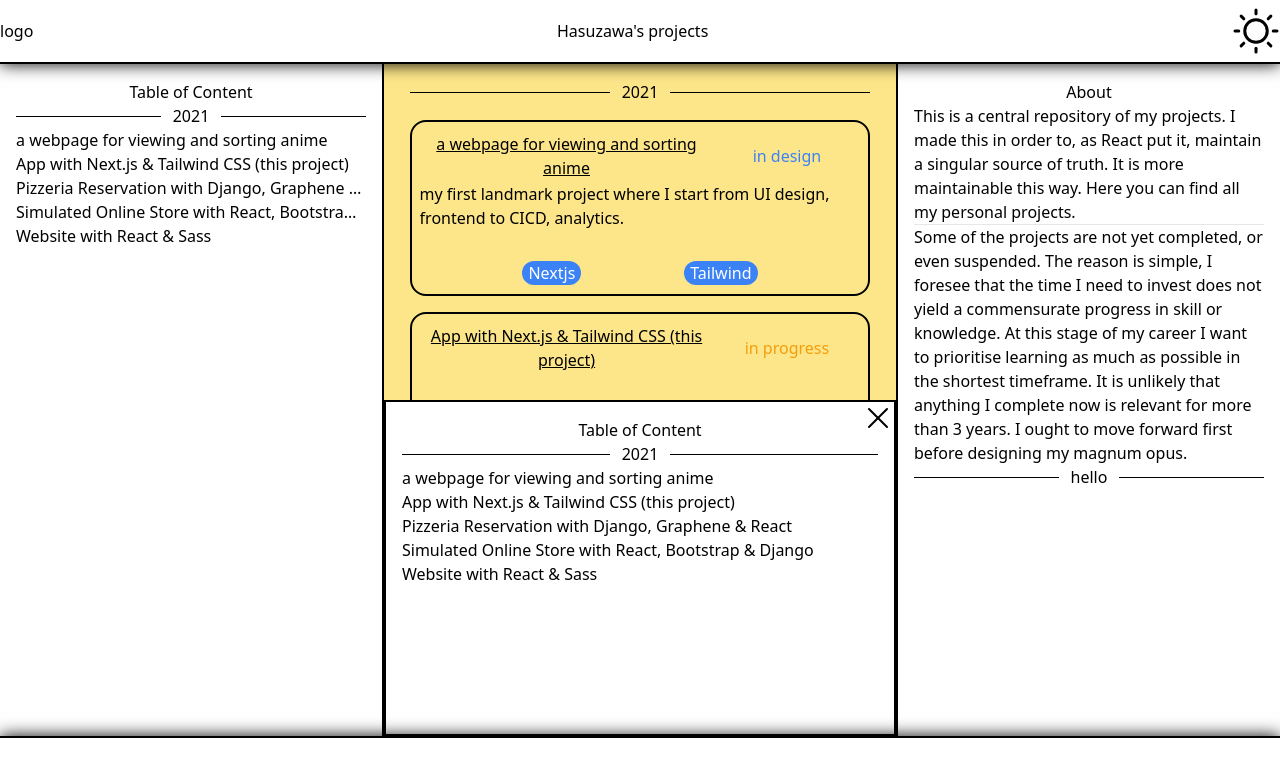
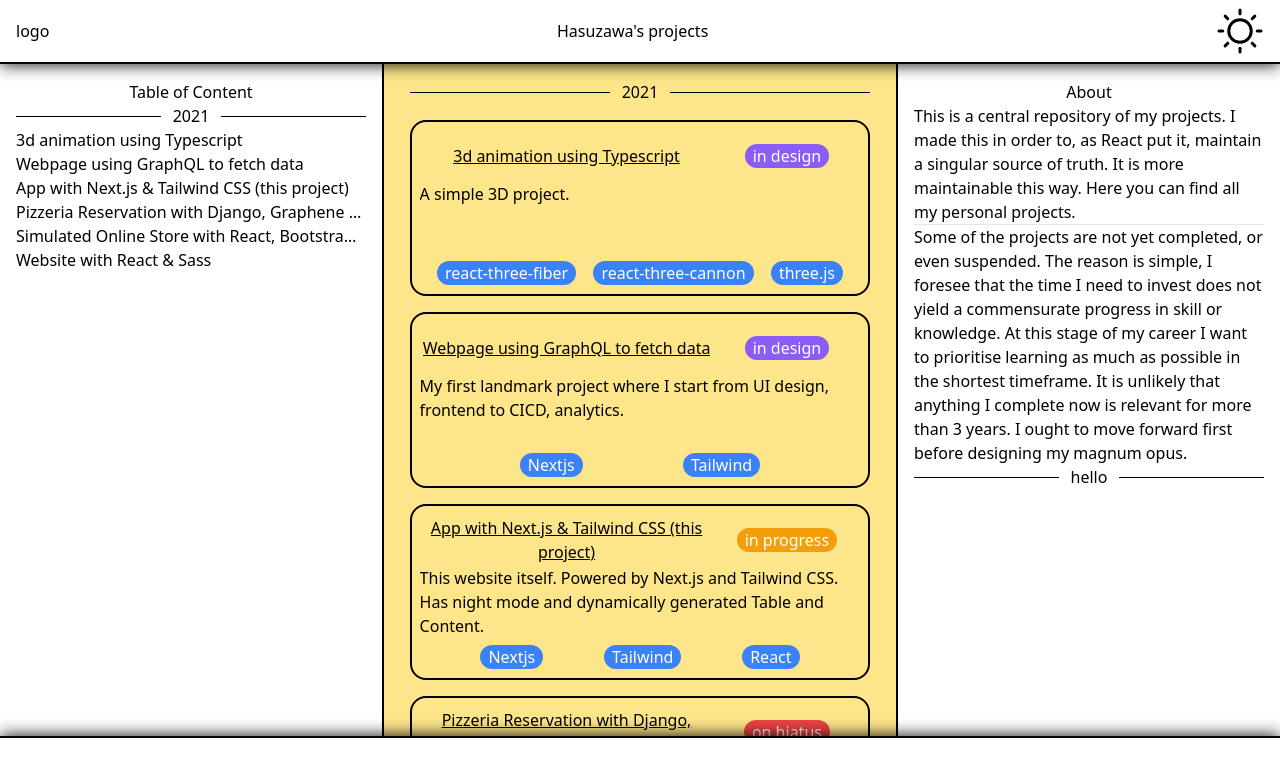
Before and after one commit to Hasuzawa/central_repository, a Next.js app: page / in a window 1280 px wide. Shown: the top 776 px of the page. Built offline with nearby package versions, Linux system fonts and the light colour scheme.

Commit message:
completed pages, more staticData. almost completed

```diff
--- a/components/Footer/Footer.tsx
+++ b/components/Footer/Footer.tsx
@@ -16,7 +16,7 @@ interface FooterProps{
 }
 //we don't need to pass dark mode status in component, the page in HTML tree has already passed that information
 const Footer = ({displayReturn = true, displayTableOfContent = true, displayAbout = true}: FooterProps): JSX.Element => {
-    const [showOverlay, setShowOverlay] = useState<boolean>(displayTableOfContent);
+    const [showOverlay, setShowOverlay] = useState<boolean>(false);
     const [contentType, setContentType] = useState<overlayContent>("table");
 
     function displayTableOfContentButton(): JSX.Element | undefined {
@@ -90,10 +90,11 @@ interface OverlayProps{
 const Overlay = ({contentType, showOverlay, setShowOverlay}: OverlayProps) => {
         return (
             <CenterOverlay selector="#main-middle">
-                <div className="absolute top-1/2 left-0 bg-white w-full h-1/2 overflow-y-auto border-2 border-black dark:border-white dark:bg-black">
+                <div className={`absolute top-1/2 left-0 bg-white w-full h-1/2 overflow-y-auto px-4
+                    border-2 border-black dark:border-white dark:bg-black`}>
                     <X
                         size="32"
-                        className="absolute top-0 right-0 cursor-pointer"
+                        className="absolute top-2 right-2 cursor-pointer"
                         onClick={() => setShowOverlay(!showOverlay)}
                     />
                     {contentType === "table" ? <TableOfContent /> : <Introduction />}
--- a/components/Header/Header.tsx
+++ b/components/Header/Header.tsx
@@ -8,7 +8,7 @@ const Header = (): JSX.Element => {
 
     return (
         <div id="header" className={`h-16 w-screen flex-none sticky top-0 flex flex-row justify-between items-center
-            border-b-2 border-black shadow_around z-50 dark:bg-black dark:text-white dark:border-white`}>
+            border-b-2 border-black shadow_around z-50 px-4 dark:bg-black dark:text-white dark:border-white`}>
             <Logo />
             <span>Hasuzawa's projects</span>
             <DayNightSwitch />
--- a/components/Project/Status.tsx
+++ b/components/Project/Status.tsx
@@ -6,16 +6,16 @@ type statusProps = {
 const Status = ({status, className}: statusProps): JSX.Element => {
 
     let commonProps = className ? className : "";
-    let color: string = "";
+    let bgColor: string = "";
     switch (status){
-        case "completed": color = "text-green-500"; break;
-        case "in progress": color = "text-yellow-500"; break;
-        case "on hiatus": color = "text-red-500"; break;
-        case "in design": color = "text-blue-500"; break;
+        case "completed": bgColor = "bg-green-500"; break;
+        case "in progress": bgColor = "bg-yellow-500"; break;
+        case "on hiatus": bgColor = "bg-red-500"; break;
+        case "in design": bgColor = "bg-purple-500"; break;
     }
 
     return (
-        <span className={`${color} ${commonProps}`}>{status}</span>
+        <span className={"text-white rounded-full px-2 " + `${bgColor} ${commonProps}`}>{status}</span>
     );
 }
 
--- a/components/Tag.tsx
+++ b/components/Tag.tsx
@@ -7,7 +7,7 @@ type TagProps = {
 const Tag = ({str, idx, className}: TagProps): JSX.Element => {
     let commonProps = className ? className : "";
     return (
-        <span className={"text-white bg-blue-500 rounded-full px-1.5" + ` ${commonProps}`} id={idx?.toString()}>{str}</span>
+        <span className={"text-white bg-blue-500 rounded-full px-2" + ` ${commonProps}`} id={idx?.toString()}>{str}</span>
     );
 }
 
--- a/pages/projects/[projectName].tsx
+++ b/pages/projects/[projectName].tsx
@@ -2,10 +2,11 @@ import Head from 'next/head';
 import Image from 'next/image';
 import Link from "next/link";
 import type { NextPage, GetStaticPaths, GetStaticProps } from "next";
-import { useContext } from "react";
 
 import { StringToLogos } from "~/components/Logo";
+import Status from '~/components/Project/Status';
 
+import { Link as LinkIcon } from 'phosphor-react';
 
 import projects, { Project } from "~/public/staticData/projects";
 import Header from "~/components/Header/Header";
@@ -30,6 +31,14 @@ const ProjectPage: NextPage<ProjectPageProps> = (props: ProjectPageProps) => {
     console.log("props is this:", props)
     const project = props.data.project;
 
+    function getLink(link: undefined | string){
+        if (link === undefined || link === ""){
+            return null;
+        } else {
+            return <Link href={link}><a className="flex"><LinkIcon size={24} />redirect</a></Link>;
+        }
+    }
+
     return (
         <div className={"flex flex-col w-screen h-screen" + getDarkModeClassName("page")}>
             <Head>
@@ -39,13 +48,20 @@ const ProjectPage: NextPage<ProjectPageProps> = (props: ProjectPageProps) => {
                 <link rel="icon" href="/favicon.ico" /> */}
             </Head>
             <Header />
-            <main className="flex-1 max-w-screen-lg self-center flex flex-col min-w-0 min-h-0 overflow-x-hidden overflow-y-scroll">
-                <div>
+            <div className={`flex-1 w-screen content-height flex justify-center` + getDarkModeClassName("main")} >
+                <main className={`h-full max-w-screen-lg self-center flex flex-col gap-y-2 min-w-0 min-h-0
+                    overflow-x-hidden overflow-y-scroll p-4`}>
+                    <div className="flex justify-between">
                         <h1>{project.heading}</h1>
-                    <span>{project.status}</span>
+                        <Status status={project.status} />
                     </div>
+                    {/* note that black logos will be invisible in dark mode */}
                     <div className="flex flex-row items-center">
                         <StringToLogos stringArray={project.logoArray} />
+                    </div>
+                    <div className="flex justify-between">
+                        <span>year: {project.year}</span>
+                        {getLink(project.link)}
                     </div>
 
 
@@ -54,9 +70,9 @@ const ProjectPage: NextPage<ProjectPageProps> = (props: ProjectPageProps) => {
                         {project.long_description}
                     </p>
 
-
                 </main>
-            <Footer displayReturn={true}/>
+            </div>
+            <Footer displayTableOfContent={false} displayAbout={false} displayReturn={true}/>
         </div>
     );
 }
--- a/public/staticData/projects.tsx
+++ b/public/staticData/projects.tsx
@@ -9,25 +9,40 @@ interface Project{
 
 
     logoArray?: string[];
-    gitHubLink?: string;
+    link?: string;
     long_description?: string;
 }
 
 const projects: Project[] = [
     {
-        projectName: "project-4",
-        HTML_id: "project-4",
-        heading: "a webpage for viewing and sorting anime",
+        projectName: "project-5",
+        HTML_id: "project-5",
+        heading: "3d animation using Typescript",
         year: "2021",
 
         status: "in design",
-        short_description: "my first landmark project where I start from UI design, frontend to CICD, analytics.",
+        short_description: "A simple 3D project.",
+        stringArray: ["react-three-fiber", "react-three-cannon", "three.js"],
+
+        logoArray: [],
+        link: "",
+        long_description: `I found many libraries that greatly simplify the process of rendering 3D objects
+            in JS. I put together what I know as a simple project.`,
+    },
+    {
+        projectName: "project-4",
+        HTML_id: "project-4",
+        heading: "Webpage using GraphQL to fetch data",
+        year: "2021",
+
+        status: "in design",
+        short_description: "My first landmark project where I start from UI design, frontend to CICD, analytics.",
         stringArray: ["Nextjs","Tailwind"],
 
         logoArray: [],
-        gitHubLink: "",
+        link: "",
         long_description: `This will be my first complete project where I design the UI, write the frontend, do testing, configure domain name, deploy,
-            add analytics. `,
+            add analytics.`,
     },
     {
         projectName: "project-3",
@@ -36,11 +51,11 @@ const projects: Project[] = [
         year: "2021",
 
         status: "in progress",
-        short_description: "",
+        short_description: 'This website itself. Powered by Next.js and Tailwind CSS. Has night mode and dynamically generated Table and Content.',
         stringArray: ["Nextjs", "Tailwind", "React"],
 
         logoArray: ["Nextjs", "Tailwind", "React", "Typescript"],
-        gitHubLink: "https://github.com/Hasuzawa/central_repository",
+        link: "https://github.com/Hasuzawa/central_repository",
         long_description: `I need a centralised place to relay to my other projects. It is going to be very
             small-scale so it is the best opportunity to try out new frameworks, namely Next.js and Tailwind CSS.
             I must say I am surprised at their synergy. In a few places I have done the traditional way of
@@ -60,13 +75,14 @@ const projects: Project[] = [
         year: "2021",
 
         status: "on hiatus",
-        short_description: "",
+        short_description: `A practice on database modelling and django usage. Also uses extensive
+            Graphene GraphQL operations`,
         stringArray: ["Django", "Graphene", "GraphQL"],
 
         logoArray: ["Django", "Graphene", "GraphQL"],
-        gitHubLink: "",
+        link: "https://github.com/Hasuzawa/Pizzeria",
         long_description: `The database model from the last project is too simple. This project aims to address
-            that. `,
+            that. I used UML to model the database.`,
     },
     {
         projectName: "project-1",
@@ -75,11 +91,11 @@ const projects: Project[] = [
         year: "2021",
 
         status: "on hiatus",
-        short_description: "a full stack project with React as frontend and Django as backend.",
+        short_description: "A full stack project with React as frontend and Django as backend.",
         stringArray: ["React", "Django", "Bootstrap"],
 
         logoArray: ["React", "Django", "Bootstrap", "Python", "GraphQL", "Apollo", "Graphene"],
-        gitHubLink: "",
+        link: "https://github.com/Hasuzawa/virtual_shop_frontend",
         long_description: `I know I need to know how to interact with API and that was the premise of
             this project. There is REST framework but GraphQL caught my attention. Initially I thought
             it would be similar to SQL, which is not quite the reality. But they do have one thing in
@@ -92,11 +108,11 @@ const projects: Project[] = [
         year: "2021",
 
         status: "completed",
-        short_description: "my first project using React, HTML and Sass to build to my homepage.",
+        short_description: "My first project using React, HTML and Sass to build to my homepage.",
         stringArray: ["React","Sass","HTML"],
 
         logoArray: ["React", "Sass", "HTML", "CSS", "Javascript"],
-        gitHubLink: "https://github.com/Hasuzawa/homepage",
+        link: "https://github.com/Hasuzawa/homepage",
         long_description: `This is my first ever project. Honestly it is very mundane. But I put together
             everything I knew then, starting from webpack, configuration, constantly refering to React docs,
             check stackoverflow posts. Considering sometimes even an 1-character mistake and the whole app
```
Lines whose indentation alone changed are shown as unchanged.
